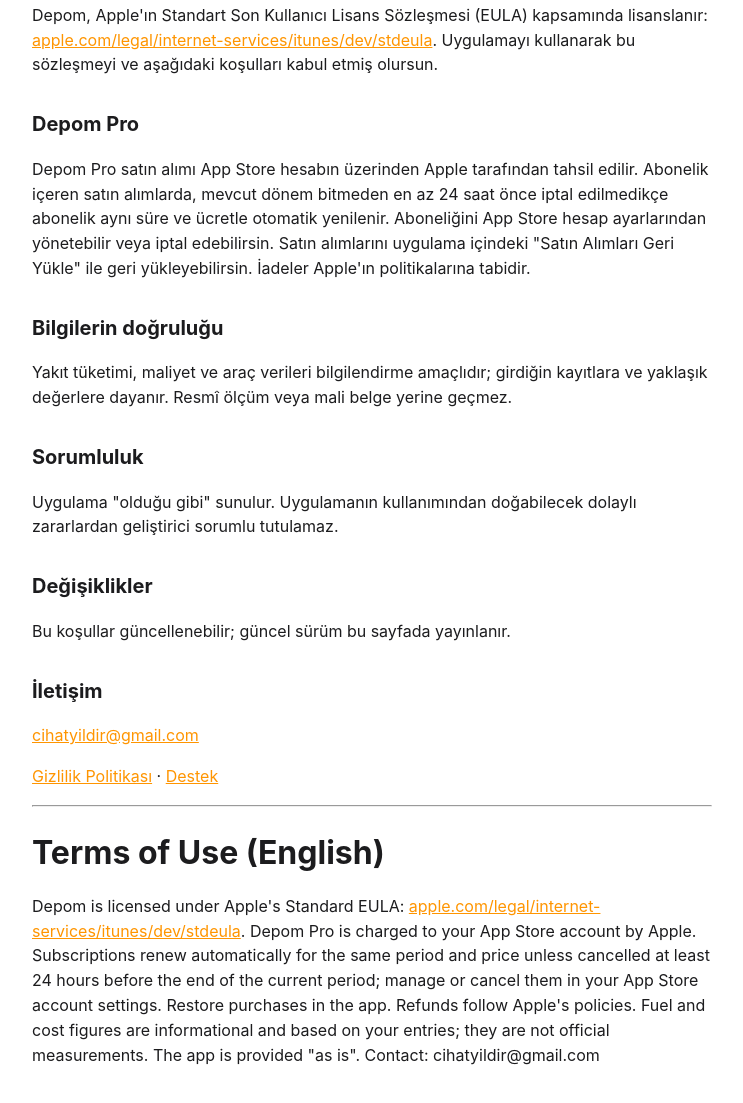
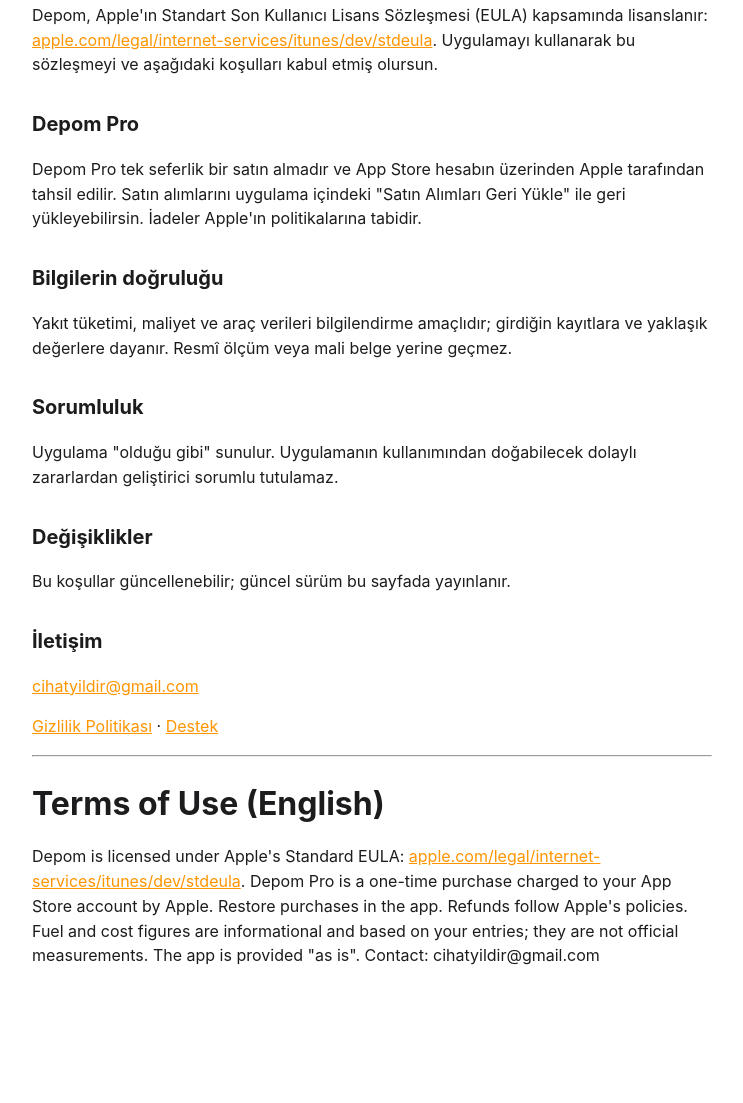
Before and after one commit to cihatyildir-maker/depom-site, a plain HTML site: page terms.html in a window 1280 px wide. Shown: the part 165-1268 px from the top of the page, without its empty margins (268-1011 px from the left). After the commit the page ends 1189 px from the top, so only its background shows below. Drawn offline with Linux system fonts and the light colour scheme.

Commit message:
Koşullar: Depom Pro tek seferlik satın alma

```diff
--- a/terms.html
+++ b/terms.html
@@ -1,12 +1,12 @@
 <!doctype html><html lang="tr"><head><meta charset="utf-8"><title>Depom – Kullanım Koşulları</title><meta name="viewport" content="width=device-width,initial-scale=1"><style>body{font-family:-apple-system,system-ui,sans-serif;max-width:680px;margin:0 auto;padding:40px 20px;color:#1c1c1e;line-height:1.55}h1{font-size:32px;margin-bottom:4px}h2{font-size:20px;margin-top:32px}a{color:#FF9500}.muted{color:#6e6e73}@media(prefers-color-scheme:dark){body{background:#000;color:#f2f2f7}.muted{color:#98989d}}</style></head><body>
 <h1>Kullanım Koşulları</h1><p class="muted">Son güncelleme: 5 Ekim 2026</p>
 <p>Depom, Apple'ın Standart Son Kullanıcı Lisans Sözleşmesi (EULA) kapsamında lisanslanır: <a href="https://www.apple.com/legal/internet-services/itunes/dev/stdeula/">apple.com/legal/internet-services/itunes/dev/stdeula</a>. Uygulamayı kullanarak bu sözleşmeyi ve aşağıdaki koşulları kabul etmiş olursun.</p>
-<h2>Depom Pro</h2><p>Depom Pro satın alımı App Store hesabın üzerinden Apple tarafından tahsil edilir. Abonelik içeren satın alımlarda, mevcut dönem bitmeden en az 24 saat önce iptal edilmedikçe abonelik aynı süre ve ücretle otomatik yenilenir. Aboneliğini App Store hesap ayarlarından yönetebilir veya iptal edebilirsin. Satın alımlarını uygulama içindeki "Satın Alımları Geri Yükle" ile geri yükleyebilirsin. İadeler Apple'ın politikalarına tabidir.</p>
+<h2>Depom Pro</h2><p>Depom Pro tek seferlik bir satın almadır ve App Store hesabın üzerinden Apple tarafından tahsil edilir. Satın alımlarını uygulama içindeki "Satın Alımları Geri Yükle" ile geri yükleyebilirsin. İadeler Apple'ın politikalarına tabidir.</p>
 <h2>Bilgilerin doğruluğu</h2><p>Yakıt tüketimi, maliyet ve araç verileri bilgilendirme amaçlıdır; girdiğin kayıtlara ve yaklaşık değerlere dayanır. Resmî ölçüm veya mali belge yerine geçmez.</p>
 <h2>Sorumluluk</h2><p>Uygulama "olduğu gibi" sunulur. Uygulamanın kullanımından doğabilecek dolaylı zararlardan geliştirici sorumlu tutulamaz.</p>
 <h2>Değişiklikler</h2><p>Bu koşullar güncellenebilir; güncel sürüm bu sayfada yayınlanır.</p>
 <h2>İletişim</h2><p><a href="mailto:cihatyildir@gmail.com">cihatyildir@gmail.com</a></p>
 <p><a href="privacy.html">Gizlilik Politikası</a> · <a href="support.html">Destek</a></p>
 <hr><h1>Terms of Use (English)</h1>
-<p>Depom is licensed under Apple's Standard EULA: <a href="https://www.apple.com/legal/internet-services/itunes/dev/stdeula/">apple.com/legal/internet-services/itunes/dev/stdeula</a>. Depom Pro is charged to your App Store account by Apple. Subscriptions renew automatically for the same period and price unless cancelled at least 24 hours before the end of the current period; manage or cancel them in your App Store account settings. Restore purchases in the app. Refunds follow Apple's policies. Fuel and cost figures are informational and based on your entries; they are not official measurements. The app is provided "as is". Contact: cihatyildir@gmail.com</p>
+<p>Depom is licensed under Apple's Standard EULA: <a href="https://www.apple.com/legal/internet-services/itunes/dev/stdeula/">apple.com/legal/internet-services/itunes/dev/stdeula</a>. Depom Pro is a one-time purchase charged to your App Store account by Apple. Restore purchases in the app. Refunds follow Apple's policies. Fuel and cost figures are informational and based on your entries; they are not official measurements. The app is provided "as is". Contact: cihatyildir@gmail.com</p>
 </body></html>
```
